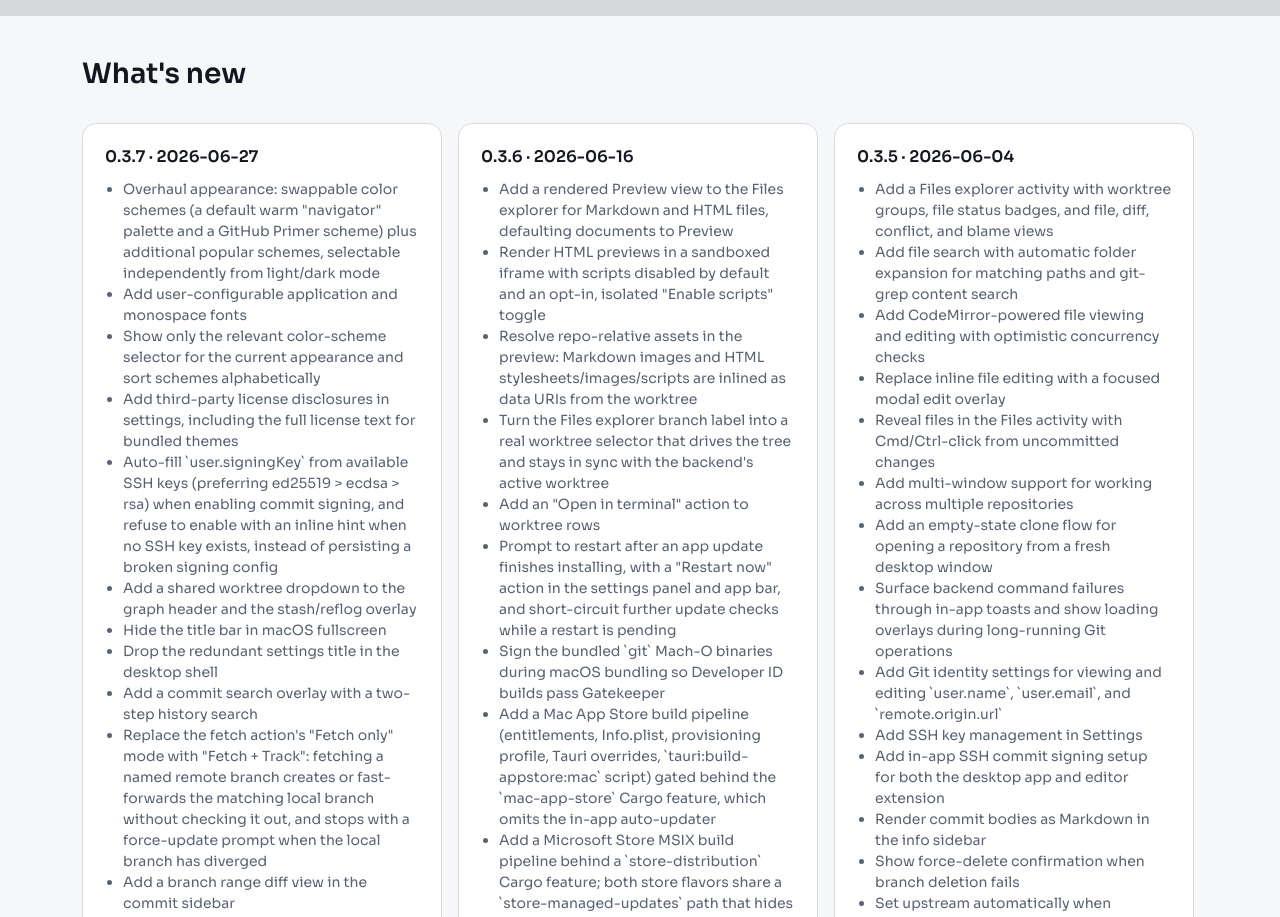
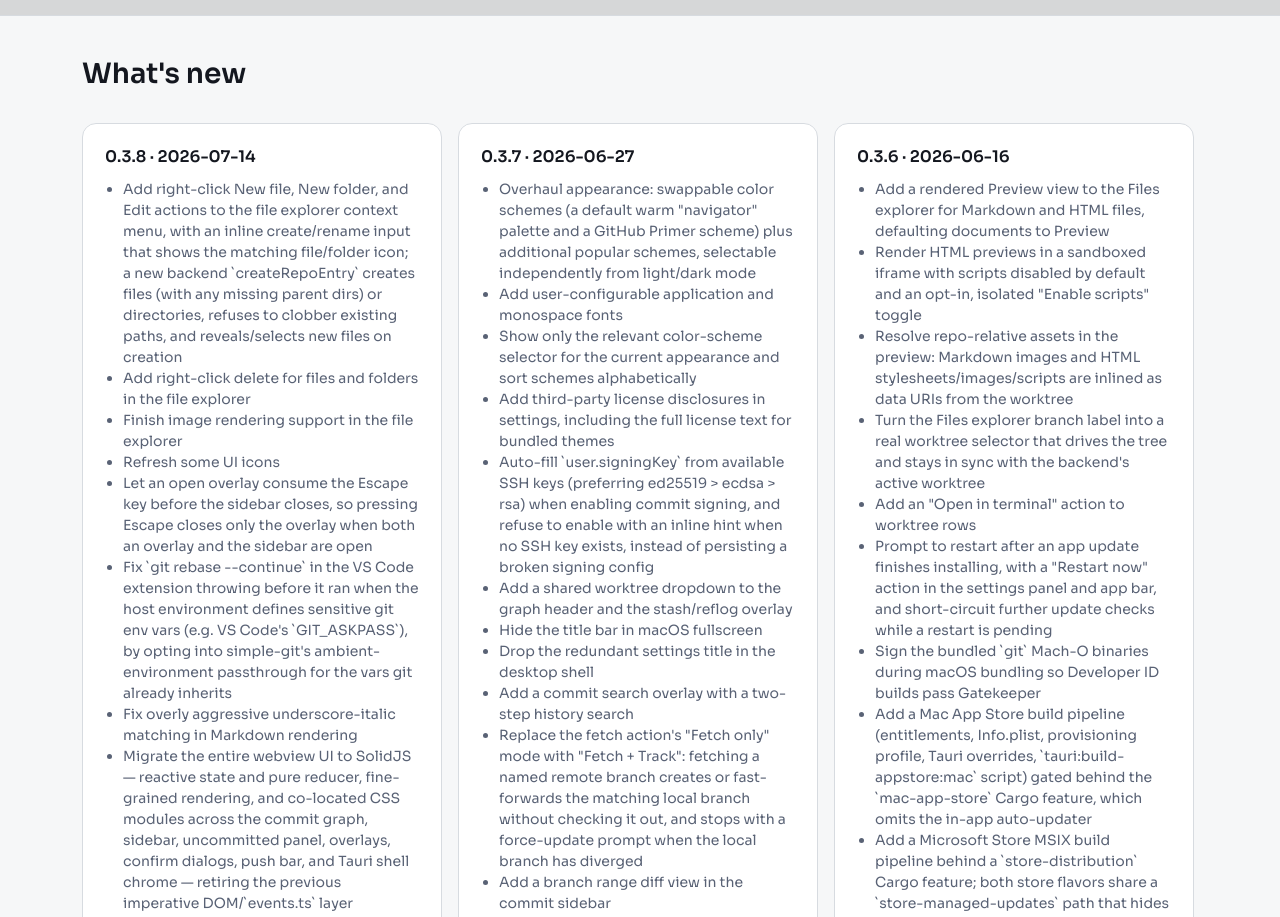
Before and after one commit to binhonglee/git_navigator, a plain HTML site: page index.html in a window 1280 px wide. Shown: the part 4340-5257 px from the top of the page. Drawn offline with Linux system fonts and the light colour scheme.

Commit message:
update website to v0.3.8

```diff
--- a/index.html
+++ b/index.html
@@ -219,6 +219,19 @@
         <!-- CHANGELOG_CARDS_START -->
           <!-- Auto-generated by scripts/update-site.js -->
           <article class="carousel-card">
+            <h3>0.3.8 · 2026-07-14</h3>
+            <ul>
+              <li>Add right-click New file, New folder, and Edit actions to the file explorer context menu, with an inline create/rename input that shows the matching file/folder icon; a new backend `createRepoEntry` creates files (with any missing parent dirs) or directories, refuses to clobber existing paths, and reveals/selects new files on creation</li>
+              <li>Add right-click delete for files and folders in the file explorer</li>
+              <li>Finish image rendering support in the file explorer</li>
+              <li>Refresh some UI icons</li>
+              <li>Let an open overlay consume the Escape key before the sidebar closes, so pressing Escape closes only the overlay when both an overlay and the sidebar are open</li>
+              <li>Fix `git rebase --continue` in the VS Code extension throwing before it ran when the host environment defines sensitive git env vars (e.g. VS Code&#39;s `GIT_ASKPASS`), by opting into simple-git&#39;s ambient-environment passthrough for the vars git already inherits</li>
+              <li>Fix overly aggressive underscore-italic matching in Markdown rendering</li>
+              <li>Migrate the entire webview UI to SolidJS — reactive state and pure reducer, fine-grained rendering, and co-located CSS modules across the commit graph, sidebar, uncommitted panel, overlays, confirm dialogs, push bar, and Tauri shell chrome — retiring the previous imperative DOM/`events.ts` layer</li>
+            </ul>
+          </article>
+          <article class="carousel-card">
             <h3>0.3.7 · 2026-06-27</h3>
             <ul>
               <li>Overhaul appearance: swappable color schemes (a default warm &quot;navigator&quot; palette and a GitHub Primer scheme) plus additional popular schemes, selectable independently from light/dark mode</li>
@@ -320,12 +333,6 @@
               <li>Skip duplicate desktop poll refreshes after command-triggered refreshes</li>
             </ul>
           </article>
-          <article class="carousel-card">
-            <h3>0.3.2 · 2026-04-08</h3>
-            <ul>
-              <li>Restore bundled webview assets in published VS Code packages</li>
-            </ul>
-          </article>
 <!-- CHANGELOG_CARDS_END -->
       </div>
     </div>
@@ -387,7 +394,7 @@
       </div>
       <div class="footer-bottom">
         <span>© 2026 Git Navigator</span>
-        <span>v0.3.7 · 2026-06-27</span>
+        <span>v0.3.8 · 2026-07-14</span>
       </div>
     </div>
   </footer>
```
Also changed, not shown: download.html (+6 -6 lines).
